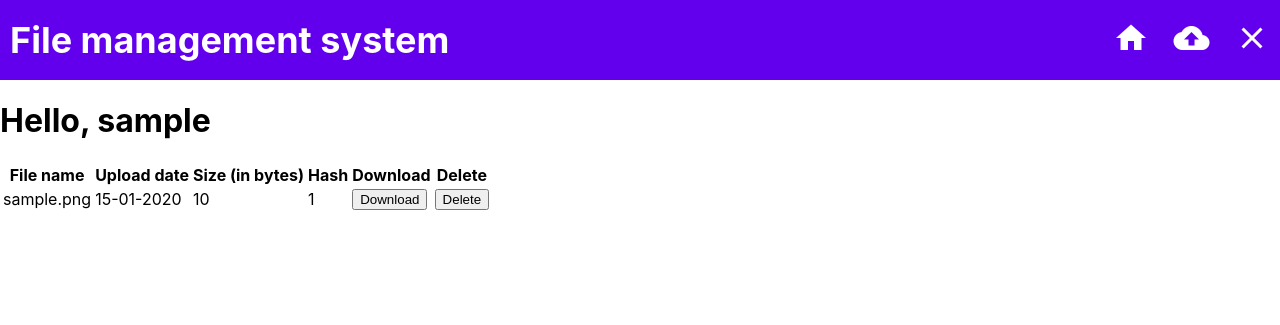
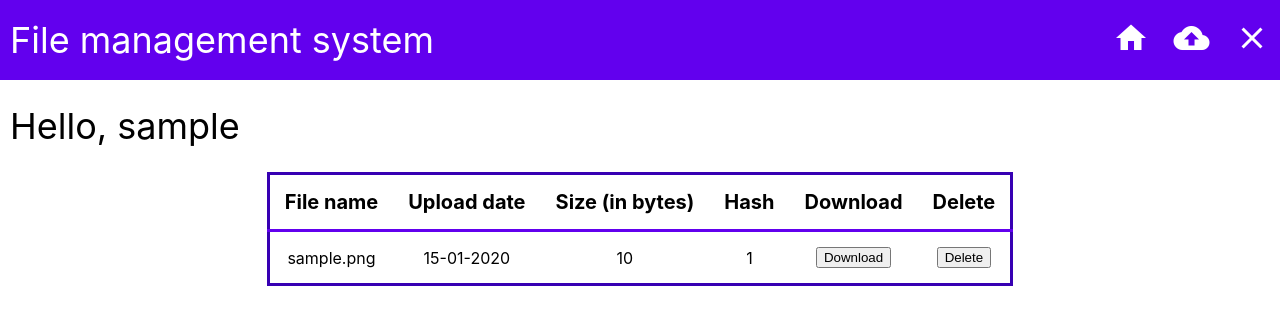
Before and after one commit to sarnaizgarcia/my_file_manager, a Flask app: page / in a window 1280 px wide. Shown: the top 325 px of the page. Run offline with Flask 2, Linux system fonts and the light colour scheme; a user stored in the database is signed in; tables that the repository leaves empty hold one stand-in row (values such as "Sample post").

Commit message:
Index template styled

```diff
--- /dev/null
+++ b/app/static/css/table.css
@@ -0,0 +1,35 @@
+.title {
+  font-size: var(--font-size-big);
+  font-weight: var(--font-weight-normal);
+  margin-left: 10px;
+}
+
+.table {
+  table-layout: auto;
+  border-collapse: collapse;
+  border: 3px solid var(--primary-color-dark);
+  margin: 0 auto;
+}
+
+.th,
+.td {
+  padding: 15px;
+  text-align: center;
+}
+
+.th {
+  font-size: var(--font-size-normal);
+  border-bottom: 3px solid var(--primary-color);
+}
+
+.td {
+  border-bottom: 1px solid var(--primary-color);
+}
+
+tr:hover {
+  background-color: #ddd;
+}
+/*
+https://www.w3schools.com/css/css_table.asp
+https://www.w3schools.com/css/css3_flexbox.asp
+*/
--- a/app/templates/index.html
+++ b/app/templates/index.html
@@ -1,29 +1,34 @@
 {% extends "base.html" %} {% block content %}
-<h1>Hello, {{ current_user.username }}</h1>
-<table>
+<link
+  href="{{ url_for('static', filename='css/table.css') }}"
+  rel="stylesheet"
+/>
+<h1 class="title">Hello, {{ current_user.username }}</h1>
+<div style="overflow-x: auto;">
+  <table class="table">
     <tr>
-    <th>File name</th>
-    <th>Upload date</th>
-    <th>Size (in bytes)</th>
-    <th>Hash</th>
-    <th>Download</th>
+      <th class="th">File name</th>
+      <th class="th">Upload date</th>
+      <th class="th">Size (in bytes)</th>
+      <th class="th">Hash</th>
+      <th class="th">Download</th>
       {% if current_user.can_delete %}
-    <th>Delete</th>
+      <th class="th">Delete</th>
       {% endif %}
     </tr>
     {% for file in files %}
     <tr>
-    <td>{{ file.file_name }}</td>
-    <td>{{ file.upload_date.strftime('%d-%m-%Y') }}</td>
-    <td>{{ file.size }}</td>
-    <td>{{ file.hash_sha }}</td>
-    <td>
+      <td class="td">{{ file.file_name }}</td>
+      <td class="td">{{ file.upload_date.strftime('%d-%m-%Y') }}</td>
+      <td class="td">{{ file.size }}</td>
+      <td class="td">{{ file.hash_sha }}</td>
+      <td class="td">
         <a href="{{ url_for('download_file', filename=file.file_name) }}"
           ><button>Download</button></a
         >
       </td>
       {% if current_user.can_delete %}
-    <td>
+      <td class="td">
         <a href="{{ url_for('delete_file', filename=file.file_name) }}"
           ><button>Delete</button></a
         >
@@ -32,8 +37,13 @@
     </tr>
     {% endfor %}
   </table>
+</div>
 {% if prev_url %}
+<div>
   <a href="{{ prev_url }}">Older files</a>
+</div>
 {% endif %} {% if next_url %}
+<div>
   <a href="{{ next_url }}">Newer files</a>
+</div>
 {% endif %} {% endblock %}
```
Lines whose indentation alone changed are shown as unchanged.
